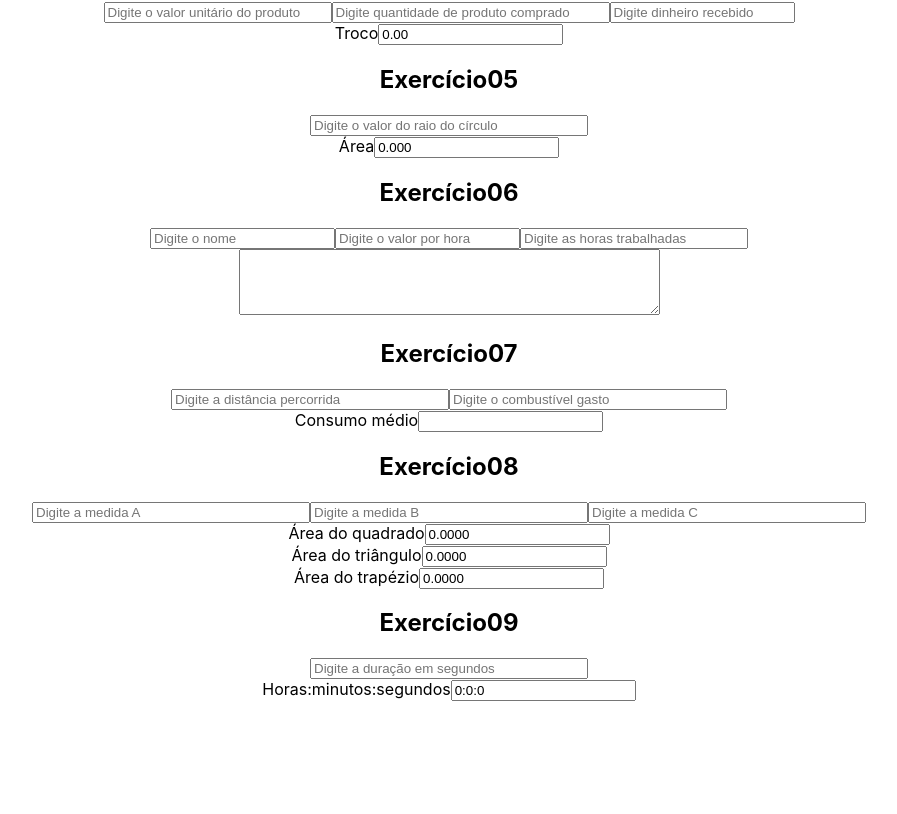
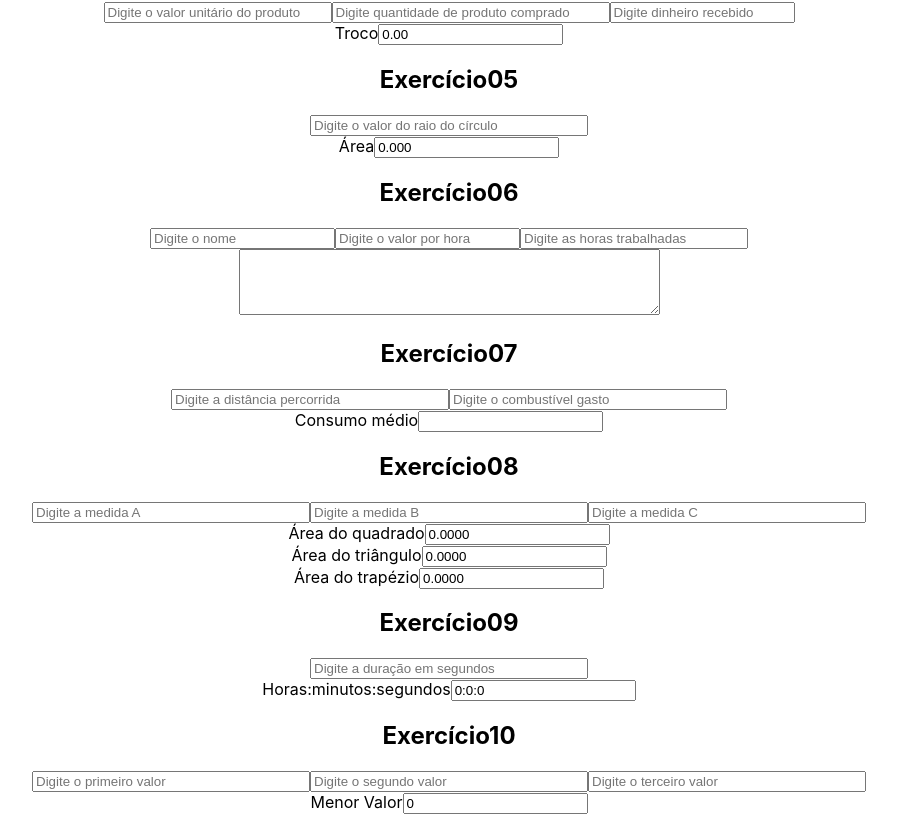
Before and after one commit to FernandoYoneda/Tegra, a React (Create React App) app: page / in a window 1280 px wide. Shown: the part 520-1334 px from the top of the page, without its empty margins (191-1088 px from the left). Before the commit the page ends 1221 px from the top, so only its background shows below. Built offline with nearby package versions, Linux system fonts and the light colour scheme.

Commit message:
exercicio10

```diff
--- a/src/App.tsx
+++ b/src/App.tsx
@@ -12,6 +12,7 @@ import Exercicio06 from "./Exercicio06/exercicio06";
 import Exercicio07 from "./Exercicio07/exercicio07";
 import Exercicio08 from "./Exercicio08/exercicio08";
 import Exercicio09 from "./Exercicio09/exercicio09";
+import Exercicio10 from "./Exercicio10/exercicio10";
 
 function App() {
   return (
@@ -25,6 +26,7 @@ function App() {
       <Exercicio07 />
       <Exercicio08 />
       <Exercicio09 />
+      <Exercicio10 />
     </div>
   );
 }
--- /dev/null
+++ b/src/Exercicio10/exercicio10.tsx
@@ -0,0 +1,63 @@
+import { useState } from "react";
+
+const Exercicio10 = () => {
+  const [dados, setDados] = useState({
+    primeiroValor: 0,
+    segundoValor: 0,
+    terceiroValor: 0,
+  });
+
+  return (
+    <div>
+      <h2>Exercício10</h2>
+      <form>
+        <input
+          style={{ width: "270px" }}
+          type="number"
+          onChange={(e) =>
+            setDados((x) => ({
+              ...x,
+              primeiroValor: Number(e.target.value),
+            }))
+          }
+          placeholder="Digite o primeiro valor"
+        />
+        <input
+          style={{ width: "270px" }}
+          type="number"
+          onChange={(e) =>
+            setDados((x) => ({
+              ...x,
+              segundoValor: Number(e.target.value),
+            }))
+          }
+          placeholder="Digite o segundo valor"
+        />
+        <input
+          style={{ width: "270px" }}
+          type="number"
+          onChange={(e) =>
+            setDados((x) => ({
+              ...x,
+              terceiroValor: Number(e.target.value),
+            }))
+          }
+          placeholder="Digite o terceiro valor"
+        />
+
+        <br />
+        <label> Menor Valor</label>
+        <input
+          type="number"
+          value={Math.min(
+            dados.primeiroValor,
+            dados.segundoValor,
+            dados.terceiroValor
+          )}
+        />
+      </form>
+    </div>
+  );
+};
+
+export default Exercicio10;
```
